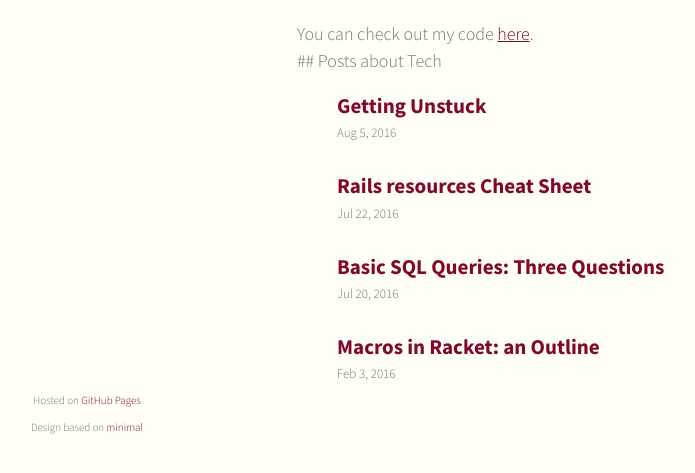
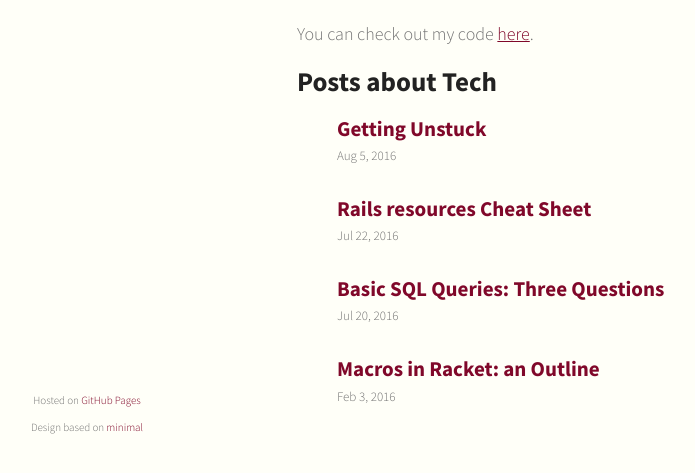
Before and after one commit to gavinmcgimpsey/gavinmcgimpsey.github.io, a Jekyll site: the page built from tech.md, in a window 1280 px wide and 1175 px high. Shown: the part 687-1160 px from the top of the window, without its empty margins (233-928 px from the left). Built offline with Jekyll 4.4.1, drawn with Linux system fonts in a browser that asks for light colours.

```diff
--- a/_includes/topic_posts.html
+++ b/_includes/topic_posts.html
@@ -1,4 +1,4 @@
-## Posts about {{ page.topic | capitalize }}
+<h2>Posts about {{ page.topic | capitalize }}</h2>
 
 <ul class="post-list">
 {% for post in site.posts %}
```
